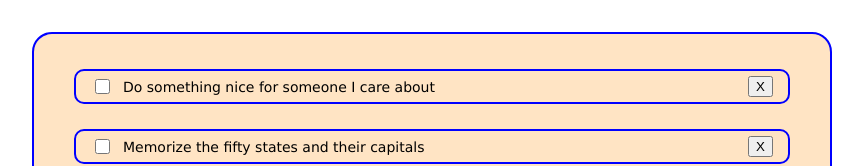
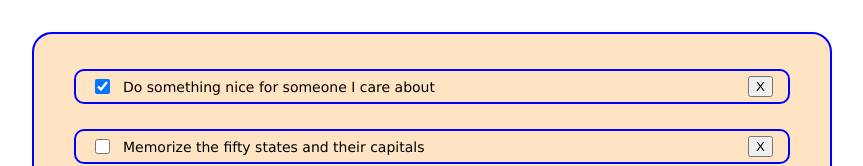
Before and after one commit to fixitman/vitamin-list, a React (Vite) app: page / in a window 1280 px wide. Shown: the top 166 px of the page, without its empty margins (208-1071 px from the left). Built offline with nearby package versions, Linux system fonts and the light colour scheme.

Commit message:
added updateItem css work

```diff
--- a/src/components/List.css
+++ b/src/components/List.css
@@ -1,4 +1,4 @@
-ul {
+ul#itemList {
     background-color: bisque;
     margin: 0px;
     padding: 10px 40px;
@@ -6,7 +6,7 @@ ul {
     border-radius: 20px;
 }
 
-li {
+li.listItem {
     list-style: none;
     margin: 25px 0px;
     border: 2px solid blue;
@@ -14,23 +14,26 @@ li {
     padding: 5px 15px;
     display: flex;
     align-items: center;
+
 }
 
-li>label {
+li label {
     flex-grow: 1;
     margin-left: 10px;
 }
 
-li>input {
+li input {
     width: 15px;
     height: 15px;
 }
 
-li>button {
+li button {
     margin-left: 10px;
 }
 
 li.emptyItem {
+    display: flex;
+    list-style: none;
     justify-content: center;
     color: blue;
     font-weight: 900;
--- a/src/components/List.tsx
+++ b/src/components/List.tsx
@@ -12,19 +12,23 @@ function List(props: { list: item[] }) {
     setItems(newList)
   }
 
+  const updateItem = (newItem: item) => {
+    let newList: item[] = []
+    items.forEach((i) => {
+      newList.push(i.id === newItem.id ? newItem : i)
+    })
+    setItems(newList)
+  }
+
 
   return (
-    <ul>
+    <ul id='itemList'>
       {
-        items.length === 0 && <li className='emptyItem'>Nothing to do!</li>
-      }
-
-      {
-        items.length > 0 && (
-
+        items.length === 0 && (<li className='emptyItem'>Nothing to do!</li>)
+        ||
+        (
           items.map((i) => (
-
-          <ListItem listItem={i} deleteItem={deleteItem}/>)
+            <ListItem  key={i.id} listItem={i} deleteItem={deleteItem} updateItem={updateItem} />)
           )
         )
       }
--- a/src/components/ListItem.tsx
+++ b/src/components/ListItem.tsx
@@ -1,23 +1,35 @@
+import { ChangeEventHandler, MouseEventHandler } from 'react'
 import {item} from '../data'
 
 
 export interface ListItemProps {
     listItem: item,
     deleteItem: (id:number)=>void
+    updateItem: (i:item)=>void
 }
+
 
 
 const ListItem = (props: ListItemProps) =>{
   let i = props.listItem
+
+  const onCheckChange:ChangeEventHandler<HTMLInputElement> = (e) =>{
+    let newItem = {...i}
+    newItem.completed = !newItem.completed
+    props.updateItem(newItem)
+  }
+
   return (
-    <li key={i.id} >
-            <input id={i.id.toString()} type='checkbox' />
-            <label htmlFor={i.id.toString()}>{i.todo}</label>
+    <li className='listItem' draggable key={i.id} >
+
+              <input id={i.id.toString()} type='checkbox' checked={i.completed}  onChange={onCheckChange}/>
+              <label  htmlFor={i.id.toString()}>{i.todo}</label>
               <button
                 className='deleteButton'
                 onClick={() => props.deleteItem(i.id)}
               >
                 X </button>
+
           </li>
   )
 }
```
Lines whose indentation alone changed are shown as unchanged.
